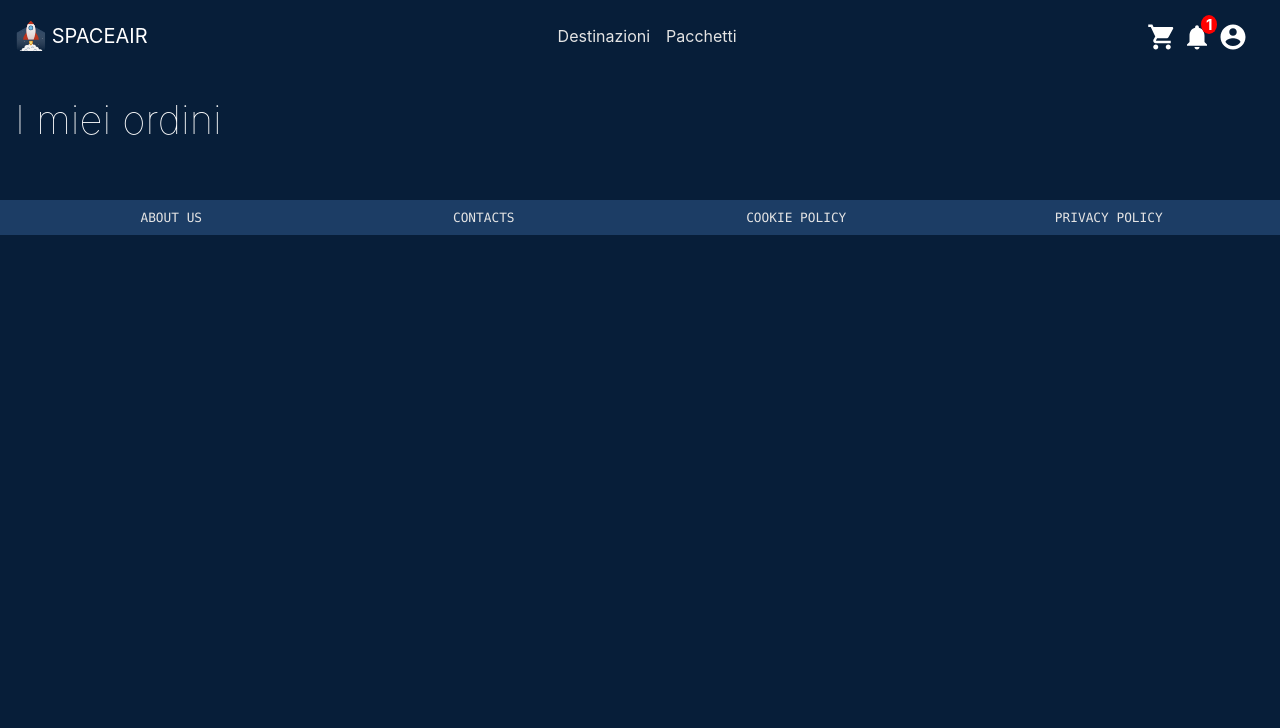
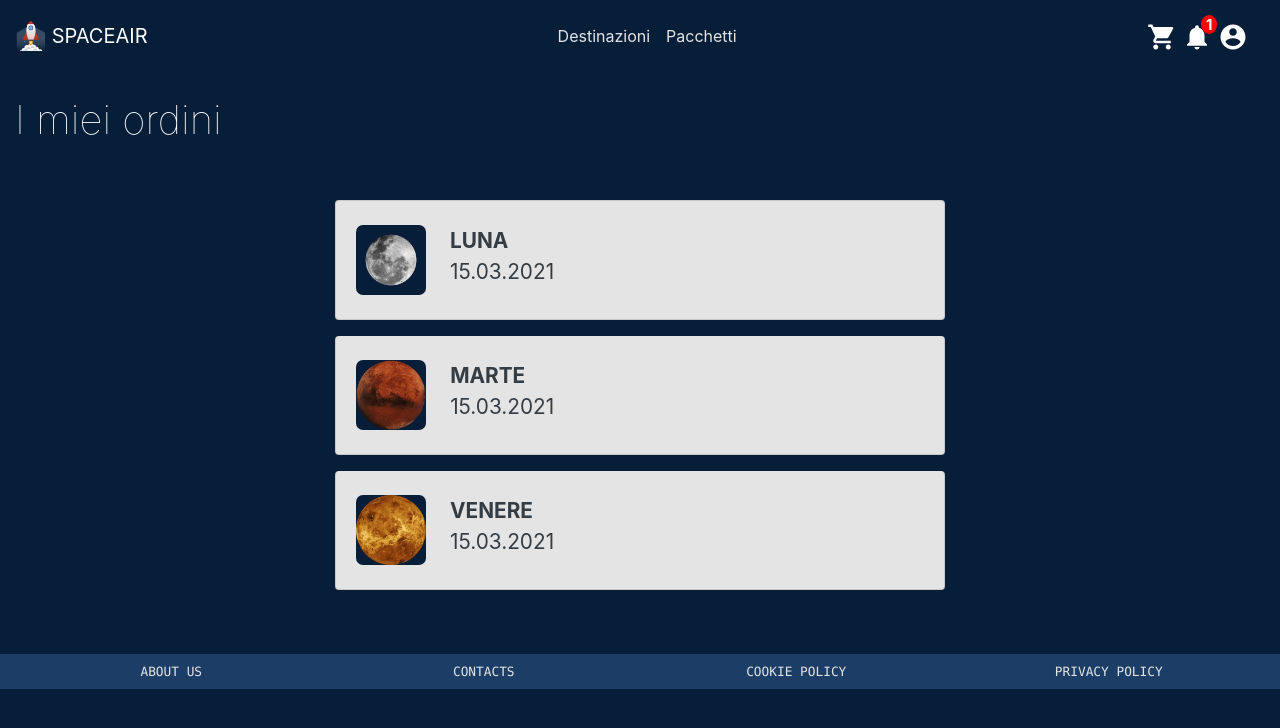
Before and after one commit to alessiocnt/SpaceAir, a PHP site: template view/template/myorders.php in a window 1280 px wide. Shown: the top 728 px of the page. Run offline with PHP 8.4, Linux system fonts and the light colour scheme; the template is opened without the code that fills it, so the values that code supplies are empty.

Commit message:
Add myorder page

```diff
--- a/view/template/myorders.php
+++ b/view/template/myorders.php
@@ -7,8 +7,26 @@
         </div>
     </header>
     <div class="row">
-        <div class="col-12">
+        <div class="col-12 col-md-6 offset-md-3">
+            <ul class="list-group mt-5">
+                <li class="list-group-item rounded mb-3 col-back-white py-4">
+                    <img src="/spaceair/res/icons/luna.png" class="planet-img mw-25 float-left mr-4" alt="">
+                    <p class="col-dark font-weight-bold list-impo-text text-uppercase my-0">Luna</p>
+                    <p class="col-dark font-weight-normal list-impo-text my-0">15.03.2021</p>
+                </li>
 
+                <li class="list-group-item rounded mb-3 col-back-white py-4">
+                    <img src="/spaceair/res/icons/marte.png" class="planet-img mw-25 float-left mr-4" alt="">
+                    <p class="col-dark font-weight-bold list-impo-text text-uppercase my-0">Marte</p>
+                    <p class="col-dark font-weight-normal list-impo-text my-0">15.03.2021</p>
+                </li>
+
+                <li class="list-group-item rounded mb-3 col-back-white py-4">
+                    <img src="/spaceair/res/icons/Venere.png" class="planet-img mw-25 float-left mr-4" alt="">
+                    <p class="col-dark font-weight-bold list-impo-text text-uppercase my-0">Venere</p>
+                    <p class="col-dark font-weight-normal list-impo-text my-0">15.03.2021</p>
+                </li>
+            </ul>
         </div>
     </div>
 </section>
--- a/view/template/style/style.css
+++ b/view/template/style/style.css
@@ -82,6 +82,16 @@ textarea {
     max-height: 150px;
 }
 
+.planet-img {
+    max-height: 70px;
+    background-color: #071E39;
+    border-radius: 10%;
+}
+
+.list-impo-text {
+    font-size: 1.3em;
+}
+
 /* Handle notification badge */
 .notification {
     color: white;
```
Also changed, not shown: view/test/TestView.php (+1 -1 lines).
